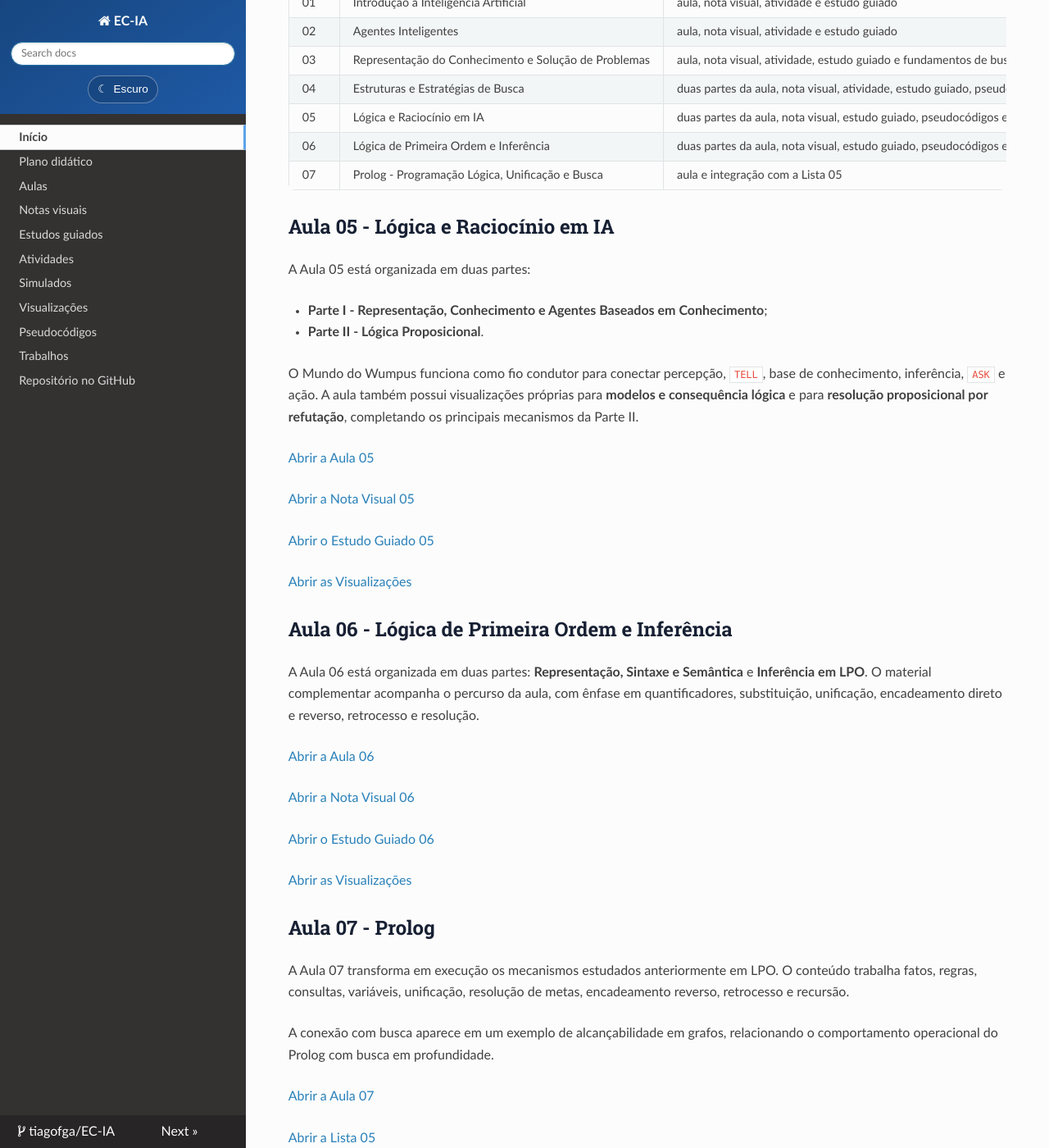
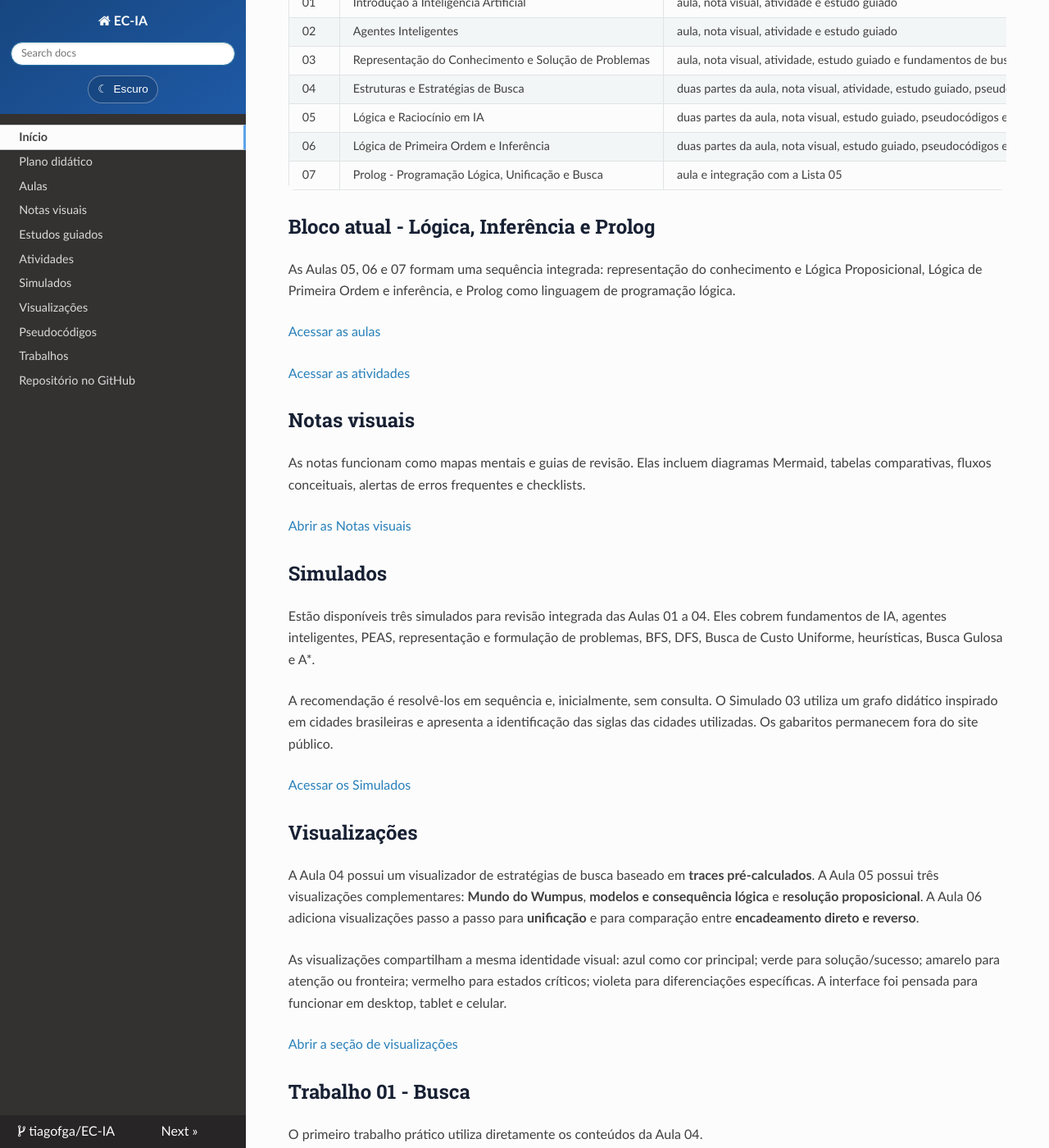
Before and after one commit to tiagofga/EC-IA, an MkDocs documentation site: the page built from docs/index.md, in a window 1280 px wide and 1400 px high, scrolled down 1017 px. Shown: the whole window at 82% size. Built offline with MkDocs 1.6.1, drawn with Linux system fonts in a browser that asks for light colours; nearby versions of some CDN libraries.

Commit message:
docs(site): simplify homepage lesson highlights

```diff
--- a/docs/index.md
+++ b/docs/index.md
@@ -34,44 +34,13 @@ Os PDFs públicos das aulas estão disponíveis da Aula 00 à Aula 07. As ativid
 | 06 | Lógica de Primeira Ordem e Inferência | duas partes da aula, nota visual, estudo guiado, pseudocódigos e visualizações de unificação e inferência |
 | 07 | Prolog - Programação Lógica, Unificação e Busca | aula e integração com a Lista 05 |
 
-## Aula 05 - Lógica e Raciocínio em IA
+## Bloco atual - Lógica, Inferência e Prolog
 
-A Aula 05 está organizada em duas partes:
+As Aulas 05, 06 e 07 formam uma sequência integrada: representação do conhecimento e Lógica Proposicional, Lógica de Primeira Ordem e inferência, e Prolog como linguagem de programação lógica.
 
-- **Parte I - Representação, Conhecimento e Agentes Baseados em Conhecimento**;
-- **Parte II - Lógica Proposicional**.
+[Acessar as aulas](aulas/)
 
-O Mundo do Wumpus funciona como fio condutor para conectar percepção, `TELL`, base de conhecimento, inferência, `ASK` e ação. A aula também possui visualizações próprias para **modelos e consequência lógica** e para **resolução proposicional por refutação**, completando os principais mecanismos da Parte II.
-
-[Abrir a Aula 05](aulas/)
-
-[Abrir a Nota Visual 05](notas/05-logica/README.md)
-
-[Abrir o Estudo Guiado 05](estudos-guiados/05-logica/README.md)
-
-[Abrir as Visualizações](visualizacoes/)
-
-## Aula 06 - Lógica de Primeira Ordem e Inferência
-
-A Aula 06 está organizada em duas partes: **Representação, Sintaxe e Semântica** e **Inferência em LPO**. O material complementar acompanha o percurso da aula, com ênfase em quantificadores, substituição, unificação, encadeamento direto e reverso, retrocesso e resolução.
-
-[Abrir a Aula 06](aulas/)
-
-[Abrir a Nota Visual 06](notas/06-lpo-inferencia/README.md)
-
-[Abrir o Estudo Guiado 06](estudos-guiados/06-lpo-inferencia/README.md)
-
-[Abrir as Visualizações](visualizacoes/)
-
-## Aula 07 - Prolog
-
-A Aula 07 transforma em execução os mecanismos estudados anteriormente em LPO. O conteúdo trabalha fatos, regras, consultas, variáveis, unificação, resolução de metas, encadeamento reverso, retrocesso e recursão.
-
-A conexão com busca aparece em um exemplo de alcançabilidade em grafos, relacionando o comportamento operacional do Prolog com busca em profundidade.
-
-[Abrir a Aula 07](aulas/)
-
-[Abrir a Lista 05](atividades/)
+[Acessar as atividades](atividades/)
 
 ## Notas visuais
 
```
